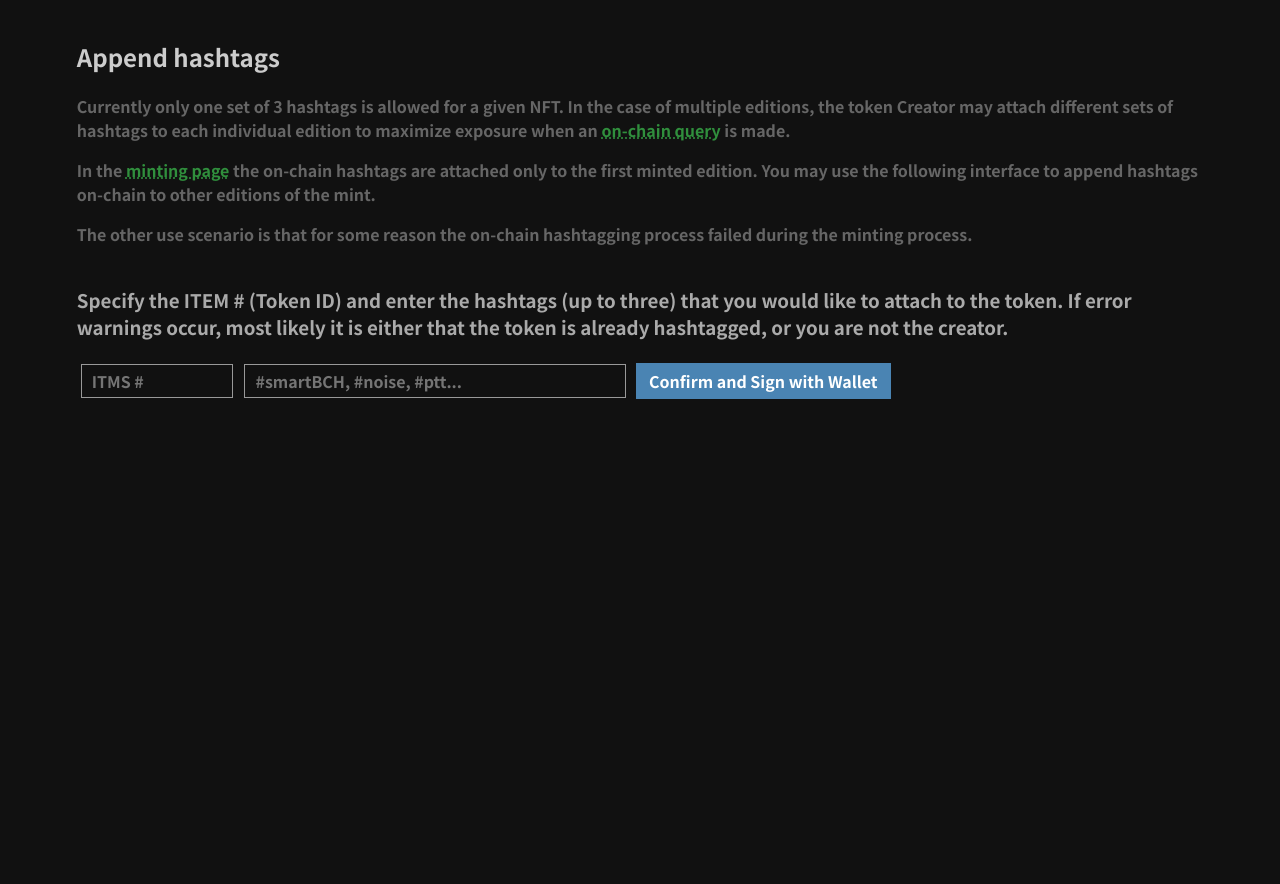
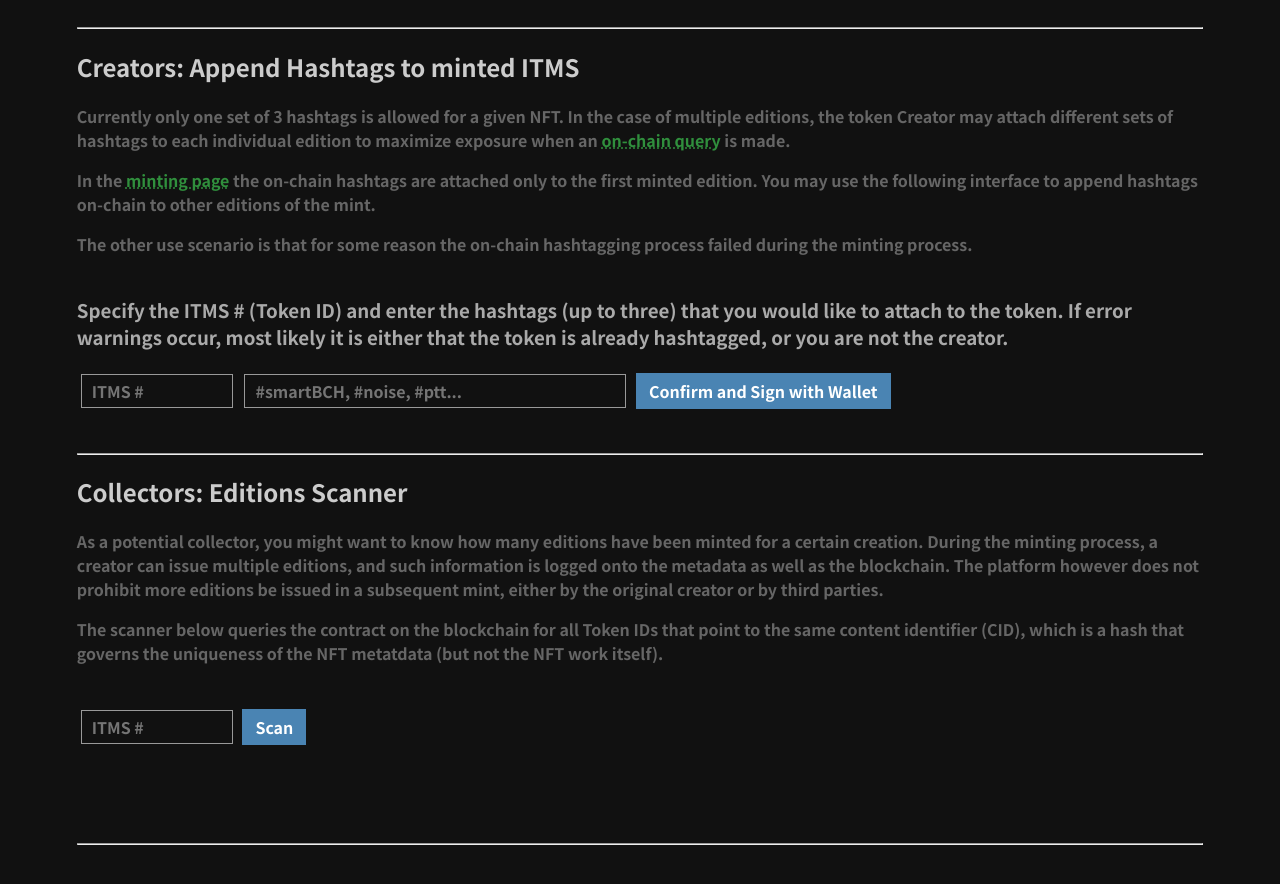
Before and after one commit to smartify-items/smartify-items.github.io, a plain HTML site: page toolkit.html in a window 1280 px wide. Shown: the part 78-962 px from the top of the page. Before the commit the page ends 800 px from the top, so only its background shows below. Drawn offline with Linux system fonts and the light colour scheme.

Commit message:
add editions scanner

```diff
--- a/script/smartify-toolkit.js
+++ b/script/smartify-toolkit.js
@@ -47,3 +47,49 @@ async function attachHashtagOnChain(){
     }
 
 }
+
+
+async function scanEditions(){
+    const tokenId = Number(document.getElementById('input-token-id-editions').value);
+
+    const provider = new ethers.providers.JsonRpcProvider(HTTPS_RPC);
+    const smartifyContract = new ethers.Contract(CONTRACT_ADDR, CONTRACT_ABI, provider);
+
+    const totalSupply = await smartifyContract.totalSupply();
+    if ( tokenId > totalSupply || tokenId <= 0 ){
+        alert('Invalid Token ID.');
+        return 0;
+    }
+
+    // event CreateToken(
+    //     uint256 indexed tokenId,
+    //     string indexed hashedIpfsCID,
+    //     address indexed createdBy,
+    //     uint16 editions,
+    //     string plainIpfsCID
+    // );
+    const eventFilter = smartifyContract.filters.CreateToken(tokenId);
+    const events = await smartifyContract.queryFilter(eventFilter);
+    // console.log(events[0].args[1]);
+    // const hashedIpfsCID = events[0].args[1].hash
+    const plainIpfsCID =  events[0].args[4];
+
+    document.getElementById('div-editions').innerHTML = `
+IPFS CIDv1: ${plainIpfsCID} is found in the following tokens:
+`;
+
+    // console.log(tokenId + ': ' + hashedIpfsCID);
+
+
+    // hashedIpfsCID = '0x998454156d19634ca30551bdc750679341e1e8079d8f9ac6e3bf458a97045450';
+    const hashFilter = smartifyContract.filters.CreateToken(null, plainIpfsCID);
+    const hashEvents = await smartifyContract.queryFilter(hashFilter);
+
+    console.log(hashEvents);
+    for (let i = 0; i < hashEvents.length; i++){
+        document.getElementById('div-editions').innerHTML +=
+`
+ITMS #${hashEvents[i].args[0]} created by ${hashEvents[i].args[2]} (of ${hashEvents[i].args[3]} editions)`;
+    }
+
+}
--- a/toolkit.html
+++ b/toolkit.html
@@ -27,7 +27,10 @@
     <div id="div-menu-dropdown"></div>
     <!-- << Header -->
 
-    <h2 class="highlight">Append hashtags </h2>
+    <hr>
+
+    <!-- Append hashtags >> -->
+    <h2 id="h2-append-hashtags" class="highlight">Creators: Append Hashtags to minted ITMS</h2>
 
     <div style="margin: 20px auto 40px">
         <p>Currently only one set of 3 hashtags is allowed for a given NFT. In the case of multiple editions, the token Creator may attach different sets of hashtags to each individual edition to maximize exposure when an <a href="hashtags.html">on-chain query</a> is made.</p>
@@ -45,13 +48,36 @@
     </div> -->
 
     <div style="margin: 20px auto 40px">
-        <h3 class="sub-highlight">Specify the ITEM # (Token ID) and enter the hashtags (up to three) that you would like to attach to the token. If error warnings occur, most likely it is either that the token is already hashtagged, or you are not the creator.</h3>
+        <h3 class="sub-highlight">Specify the ITMS # (Token ID) and enter the hashtags (up to three) that you would like to attach to the token. If error warnings occur, most likely it is either that the token is already hashtagged, or you are not the creator.</h3>
         <input type="number" name="input-token-id" id="input-token-id" type="text" placeholder="ITMS #" style="width: 130px" min="1">
         <input type="text" id="nft-hashtags" style="width: 360px" placeholder="#smartBCH, #noise, #ptt..." />
         <button id="button-check-hashtag" onclick="attachHashtagOnChain()" class="">Confirm and Sign with Wallet</button>
     </div>
+    <!-- << Append hashtags -->
+
+    <hr>
 
 
+    <!-- Editions check >> -->
+    <h2 id="h2-editions-scanner" class="highlight">Collectors: Editions Scanner </h2>
+
+    <div style="margin: 20px auto 40px">
+        <p>As a potential collector, you might want to know how many editions have been minted for a certain creation. During the minting process, a creator can issue multiple editions, and such information is logged onto the metadata as well as the blockchain. The platform however does not prohibit more editions be issued in a subsequent mint, either by the original creator or by third parties.</p>
+
+        <p>The scanner below queries the contract on the blockchain for all Token IDs that point to the same content identifier (CID), which is a hash that governs the uniqueness of the NFT metatdata (but not the NFT work itself).</p>
+    </div>
+
+    <div style="margin: 20px auto 10px">
+        <input type="number" name="input-token-id-editions" id="input-token-id-editions" type="text" placeholder="ITMS #" style="width: 130px" min="1">
+        <button id="button-scan-editions" onclick="scanEditions()" class="">Scan</button>
+    </div>
+
+    <div id="div-editions" style="white-space: pre-wrap; margin-bottom: 60px">&nbsp;</div>
+
+
+    <!-- << Editions check -->
+
+    <hr>
 
     <!-- Footer -->
     <br><br>
```
Also changed, not shown: mint.html (+1 -1 lines).
